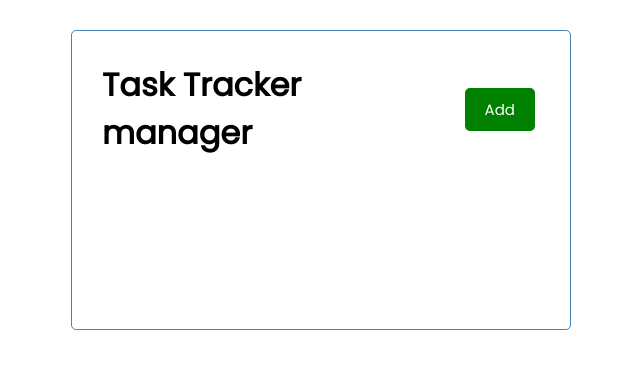
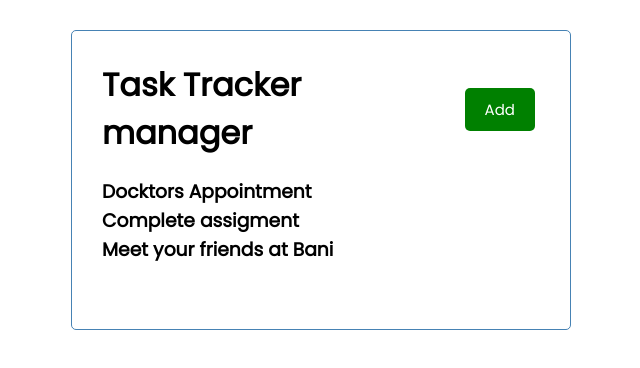
Before and after one commit to gymcode/comebackcode, a React (Create React App) app: page / in a window 1280 px wide. Shown: the top 368 px of the page, without its empty margins (319-959 px from the left). Built offline with nearby package versions, Linux system fonts and the light colour scheme.

Commit message:
able to map items well

```diff
--- a/src/App.js
+++ b/src/App.js
@@ -2,11 +2,13 @@ import { React, Fragment } from "react";
 
 // components import
 import Header from "./components/Header";
+import Task from "./components/task"
 
 function App () {
     return (
       <div className={"container"}>
         <Header title={"Task Tracker manager"}/>
+        <Task/>
       </div>
     )
 }
--- a/src/components/Header.js
+++ b/src/components/Header.js
@@ -14,7 +14,6 @@ function Header({title}) {
         <header className={"header"}>
             <h1>{title}</h1>
             <Button onclickBtn={onClickBtn} color={"green"} text={"Add"} />
-            {/* <button onClick={onClickBtn} className={"btn"}>Add</button> */}
         </header>
     )
 }
--- a/src/components/task.js
+++ b/src/components/task.js
@@ -1,6 +1,6 @@
 import {React, Fragment} from 'react'
 
-const Task = [
+const task = [
     {
         id: 1,
         text: "Docktors Appointment",
@@ -24,7 +24,11 @@ const Task = [
 function Task(){
     return (
         <Fragment>
-
+            {task.map((items)=> (
+                <>
+                    <h3>{items.text}</h3>
+                </>
+            ))}
         </Fragment>
     )
 }
```
